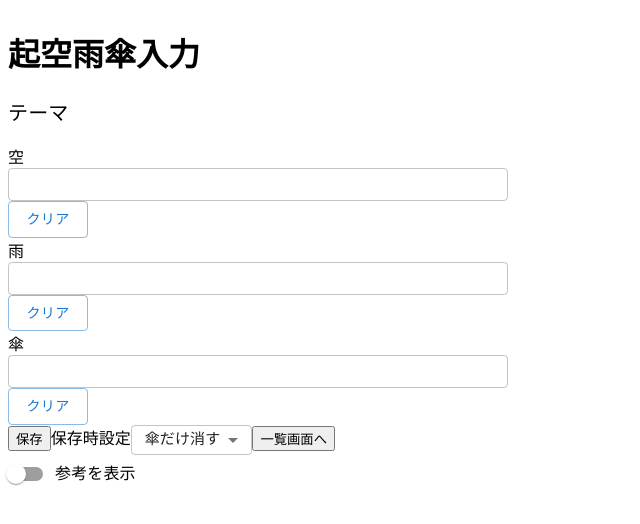
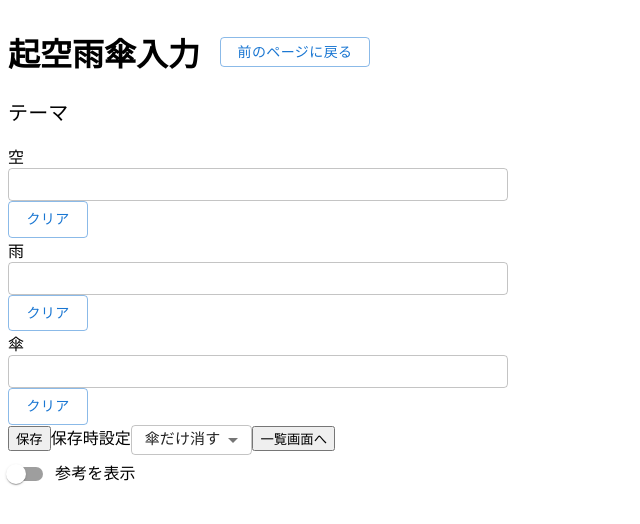
Before and after one commit to kkhassou/toyidea_react_app, a React (Create React App) app: page /simple_input in a window 1280 px wide. Shown: the top 524 px of the page, without its empty margins (0-640 px from the left). Built offline with nearby package versions, Linux system fonts and the light colour scheme; no server answers.

Commit message:
戻るボタン設置。再考ボタンでテーマが消える不具合対応等

```diff
--- a/src/presentation/tr_sk_ra_um/simple_input/simple_input_page.js
+++ b/src/presentation/tr_sk_ra_um/simple_input/simple_input_page.js
@@ -13,7 +13,7 @@ const SimpleInputPage = () => {
   const [user, setUser] = useState(null);
   const location = useLocation();
   const itemData = location.state?.item;
-  const theme = location.state?.theme;
+  const theme = location.state?.theme || itemData?.theme;
   const navigate = useNavigate();
   const [inputs, setInputs] = useState({
     trigger: itemData ? itemData.trigger : "",
@@ -49,7 +49,7 @@ const SimpleInputPage = () => {
       const result = await insertSkyRainUmbrella(
         // user.uid,
         // user.email,
-        location.state?.theme,
+        theme,
         inputs.sky,
         inputs.rain,
         inputs.umbrella
@@ -96,16 +96,33 @@ const SimpleInputPage = () => {
       umbrella: item.umbrella,
     }));
   };
-
+  const handleBack = () => {
+    navigate("/simple_theme_List");
+  };
   return (
     <div style={{ display: "flex", flexDirection: "column" }}>
-      <h1>起空雨傘入力</h1>
+      <div
+        style={{ display: "flex", flexDirection: "row", alignItems: "center" }}
+      >
+        <h1>起空雨傘入力</h1>
+        <Button
+          variant="outlined"
+          onClick={handleBack}
+          sx={{
+            marginLeft: "20px",
+            height: "30px",
+            width: "150px",
+          }}
+        >
+          前のページに戻る
+        </Button>
+      </div>
       <div style={{ display: "flex", flexDirection: "column" }}>
         <Typography variant="h6" gutterBottom>
           テーマ
         </Typography>
         <Typography variant="h5" gutterBottom>
-          {location.state?.theme}
+          {theme}
         </Typography>
       </div>
       <div style={{ display: "flex", flexDirection: "column" }}>
--- a/src/presentation/tr_sk_ra_um/simple_list/simple_list_comment_page.js
+++ b/src/presentation/tr_sk_ra_um/simple_list/simple_list_comment_page.js
@@ -4,7 +4,6 @@ import {
   Avatar,
   Box,
   Button,
-  Container,
   Divider,
   Grid,
   List,
@@ -16,13 +15,13 @@ import {
 } from "@mui/material";
 import SendIcon from "@mui/icons-material/Send";
 import { get_comment_list, insert_comment } from "../../../api/comment_client";
-
+import { Link, useNavigate } from "react-router-dom";
 const SimpleListCommentPage = () => {
   const [comment, setComment] = useState("");
   const [commentList, setCommentList] = useState([]);
   const location = useLocation();
   const [data, setData] = useState([]);
-
+  const navigate = useNavigate();
   useEffect(() => {
     get_comment_list(location.state.item.id)
       .then((data) => {
@@ -52,32 +51,46 @@ const SimpleListCommentPage = () => {
       }
     }
   };
-
+  const handleBack = () => {
+    navigate("/simple_list", { state: { theme: location.state.item.theme } });
+  };
   return (
-    <Box display="flex" alignItems="flex-start" width="100%">
-      {/* <Container maxWidth="sm"> */}
-      <Box mt={3} mb={3}>
-        <Grid container spacing={3} alignItems="center">
-          <Grid item xs={10}>
+    <Box mx="auto" mt={3} mb={3} width="100%" maxWidth="sm" textAlign="left">
+      <Button
+        variant="outlined"
+        onClick={handleBack}
+        sx={{
+          marginLeft: "0px",
+          height: "30px",
+          width: "150px",
+        }}
+      >
+        前のページに戻る
+      </Button>
+      <Grid container direction="column" spacing={3}>
+        <Grid item>
           <Typography variant="subtitle1">テーマ</Typography>
           <Typography variant="subtitle2">
             {location.state.item.theme}
           </Typography>
+        </Grid>
+        <Grid item>
           <Typography variant="subtitle1">空</Typography>
-            <Typography variant="subtitle2">
-              {location.state.item.sky}
-            </Typography>
+          <Typography variant="subtitle2">{location.state.item.sky}</Typography>
+        </Grid>
+        <Grid item>
           <Typography variant="subtitle1">雨</Typography>
           <Typography variant="subtitle2">
             {location.state.item.rain}
           </Typography>
+        </Grid>
+        <Grid item>
           <Typography variant="subtitle1">傘</Typography>
           <Typography variant="subtitle2">
             {location.state.item.umbrella}
           </Typography>
         </Grid>
       </Grid>
-      </Box>
       <Divider />
       <List>
         {commentList.map((comment, index) => (
@@ -109,7 +122,6 @@ const SimpleListCommentPage = () => {
           />
         </Box>
       </form>
-      {/* </Container> */}
     </Box>
   );
 };
--- a/src/presentation/tr_sk_ra_um/simple_list/simple_list_page.js
+++ b/src/presentation/tr_sk_ra_um/simple_list/simple_list_page.js
@@ -2,7 +2,14 @@ import React, { useState, useEffect } from "react";
 import { getSkyRainUmbrellaList } from "../../../api/s_r_u_api_client";
 import { onAuthStateChanged, signOut } from "firebase/auth";
 import { auth } from "../../../firebase";
-import { Select, MenuItem, Typography, Box, IconButton } from "@mui/material";
+import {
+  Select,
+  MenuItem,
+  Typography,
+  Box,
+  IconButton,
+  Button,
+} from "@mui/material";
 import FormControl from "@mui/material/FormControl";
 import { Link, useNavigate } from "react-router-dom";
 import { useLocation } from "react-router-dom";
@@ -11,7 +18,6 @@ import { useLocation } from "react-router-dom";
 import FavoriteOutlinedIcon from "@mui/icons-material/FavoriteOutlined";
 import StarIcon from "@mui/icons-material/Star";
 import StarOutlinedIcon from "@mui/icons-material/StarOutlined";
-
 const SimpleListPage = () => {
   const [list, setList] = useState([]);
   const [filteredData, setFilteredData] = useState([]);
@@ -27,12 +33,7 @@ const SimpleListPage = () => {
     const unsubscribe = onAuthStateChanged(auth, (user) => {
       if (user) {
         setUser(user);
-        getSkyRainUmbrellaList(
-          // "ec69W4CxTagT47m2qKTLy0HFG3p2"
-          // user.uid
-          // user.email
-          location.state?.theme
-        )
+        getSkyRainUmbrellaList(location.state?.theme)
           .then((data) => {
             setList(data);
             setFilteredData(data);
@@ -126,10 +127,27 @@ const SimpleListPage = () => {
   const handleClick = (id) => {
     setSelected((prev) => ({ ...prev, [id]: !prev[id] }));
   };
-
+  const handleBack = () => {
+    navigate("/simple_input", { state: { theme: location.state?.theme } });
+  };
   return (
     <div>
-      <h1>起空雨傘一覧</h1>
+      <div
+        style={{ display: "flex", flexDirection: "row", alignItems: "center" }}
+      >
+        <h1>起空雨傘一覧</h1>
+        <Button
+          variant="outlined"
+          onClick={handleBack}
+          sx={{
+            marginLeft: "20px",
+            height: "30px",
+            width: "150px",
+          }}
+        >
+          前のページに戻る
+        </Button>
+      </div>
       <Box
         sx={{
           display: "flex",
--- a/src/presentation/tr_sk_ra_um/simple_theme_list/simple_theme_list_page.js
+++ b/src/presentation/tr_sk_ra_um/simple_theme_list/simple_theme_list_page.js
@@ -32,6 +32,10 @@ const SimpleThemeList = () => {
     }
     navigate("/simple_input", { state: { theme: newTheme } });
   };
+  const handleBack = () => {
+    navigate("/");
+  };
+
   return (
     <Box sx={{ display: "flex", flexDirection: "column", alignItems: "left" }}>
       <Box
@@ -112,6 +116,16 @@ const SimpleThemeList = () => {
           </Button>
         </Box>
       ))}
+      <Button
+        variant="outlined"
+        onClick={handleBack}
+        sx={{
+          marginTop: "20px",
+          width: "200px",
+        }}
+      >
+        前のページに戻る
+      </Button>
     </Box>
   );
 };
```
Lines whose indentation alone changed are shown as unchanged.
